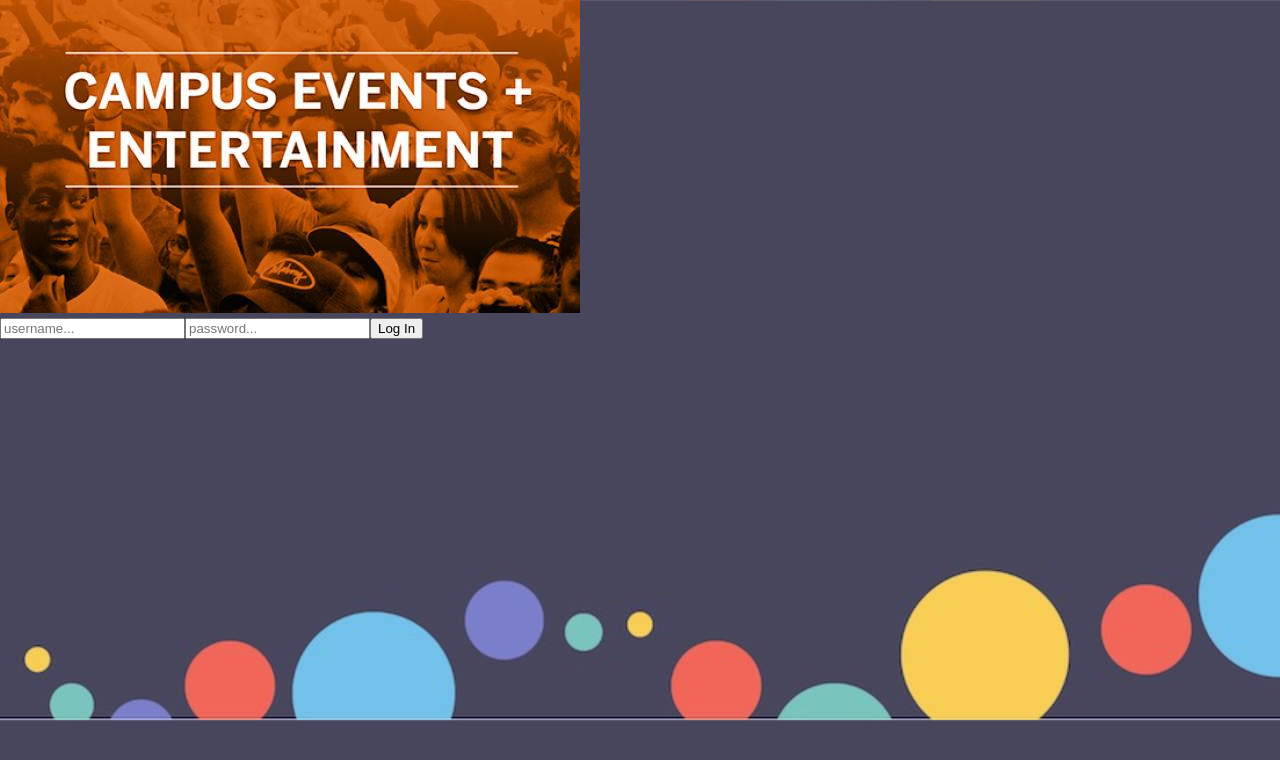
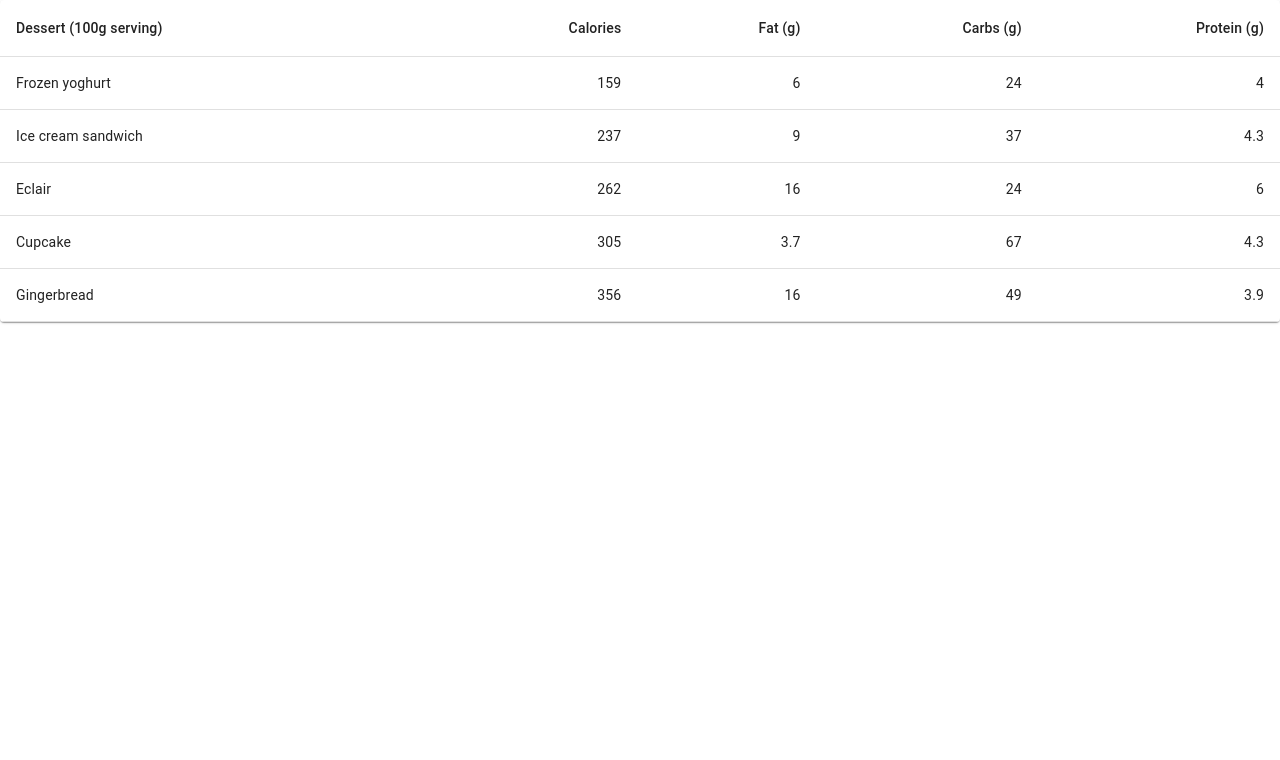
Before and after one commit to will-bechtel008/COP4710DatabaseProject, a React (Create React App) app in the folder frontend/: page / in a window 1280 px wide. Shown: the top 760 px of the page. Built offline with nearby package versions, Linux system fonts and the light colour scheme.

Commit message:
Started working on events

```diff
--- a/frontend/package.json
+++ b/frontend/package.json
@@ -3,6 +3,7 @@
   "version": "0.1.0",
   "private": true,
   "dependencies": {
+    "@material-ui/core": "^4.11.3",
     "@material-ui/data-grid": "^4.0.0-alpha.23",
     "@testing-library/jest-dom": "^5.11.9",
     "@testing-library/react": "^11.2.5",
--- a/frontend/src/App.js
+++ b/frontend/src/App.js
@@ -10,7 +10,7 @@
     <div>
       <BrowserRouter>
         <Switch>
-          <Route exact path='/' component={Login}/>
+          <Route exact path='/' component={Events}/>
           <Route exact path='/Events' component={Events}/>
           <Route exact path='/Orgs' component={Orgs}/>
         </Switch>
--- a/frontend/src/events/Events.js
+++ b/frontend/src/events/Events.js
@@ -1,21 +1,62 @@
-import * as React from 'react'
+import React from 'react';
+import { makeStyles } from '@material-ui/core/styles';
+import Table from '@material-ui/core/Table';
+import TableBody from '@material-ui/core/TableBody';
+import TableCell from '@material-ui/core/TableCell';
+import TableContainer from '@material-ui/core/TableContainer';
+import TableHead from '@material-ui/core/TableHead';
+import TableRow from '@material-ui/core/TableRow';
+import Paper from '@material-ui/core/Paper';
 
+const useStyles = makeStyles({
+  table: {
+    minWidth: 650,
+  },
+});
 
-type Props = {||};
+function createData(name, calories, fat, carbs, protein) {
+  return { name, calories, fat, carbs, protein };
+}
 
-type State = {||};
+const rows = [
+  createData('Frozen yoghurt', 159, 6.0, 24, 4.0),
+  createData('Ice cream sandwich', 237, 9.0, 37, 4.3),
+  createData('Eclair', 262, 16.0, 24, 6.0),
+  createData('Cupcake', 305, 3.7, 67, 4.3),
+  createData('Gingerbread', 356, 16.0, 49, 3.9),
+];
 
-class Events extends React.Component<Props, State> {
-    componentDidMount(): void {
-        // style stuff here
-    }
+function Events() {
+  const classes = useStyles();
 
-
-    render(): React.Node {
-        return(
-            <div> Hello </div>
-        )
-    }
+  return (
+    <TableContainer component={Paper}>
+      <Table className={classes.table} aria-label="simple table">
+        <TableHead>
+          <TableRow>
+            <TableCell>Dessert (100g serving)</TableCell>
+            <TableCell align="right">Calories</TableCell>
+            <TableCell align="right">Fat&nbsp;(g)</TableCell>
+            <TableCell align="right">Carbs&nbsp;(g)</TableCell>
+            <TableCell align="right">Protein&nbsp;(g)</TableCell>
+          </TableRow>
+        </TableHead>
+        <TableBody>
+          {rows.map((row) => (
+            <TableRow key={row.name}>
+              <TableCell component="th" scope="row">
+                {row.name}
+              </TableCell>
+              <TableCell align="right">{row.calories}</TableCell>
+              <TableCell align="right">{row.fat}</TableCell>
+              <TableCell align="right">{row.carbs}</TableCell>
+              <TableCell align="right">{row.protein}</TableCell>
+            </TableRow>
+          ))}
+        </TableBody>
+      </Table>
+    </TableContainer>
+  );
 }
 
 export default Events;
```
Also changed, not shown: 1 other file (tests, documents, lock files or other folders).
